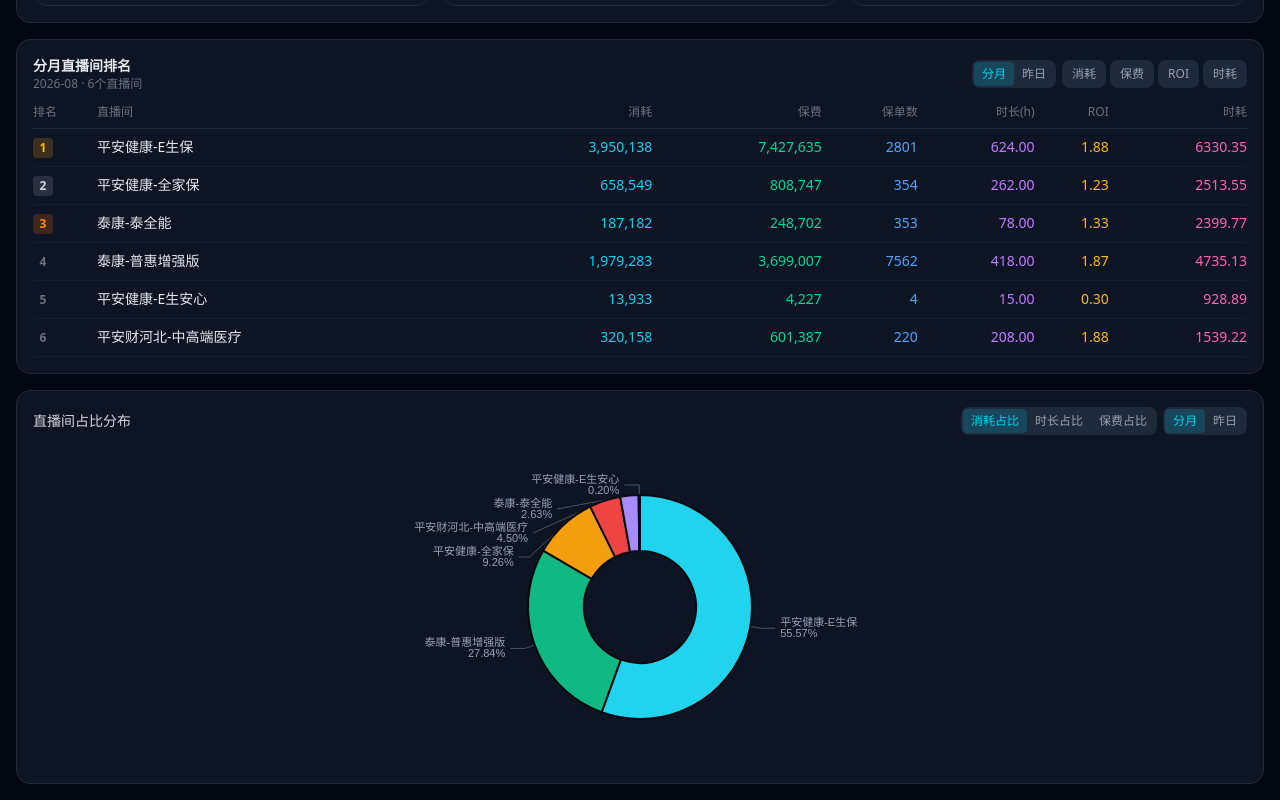
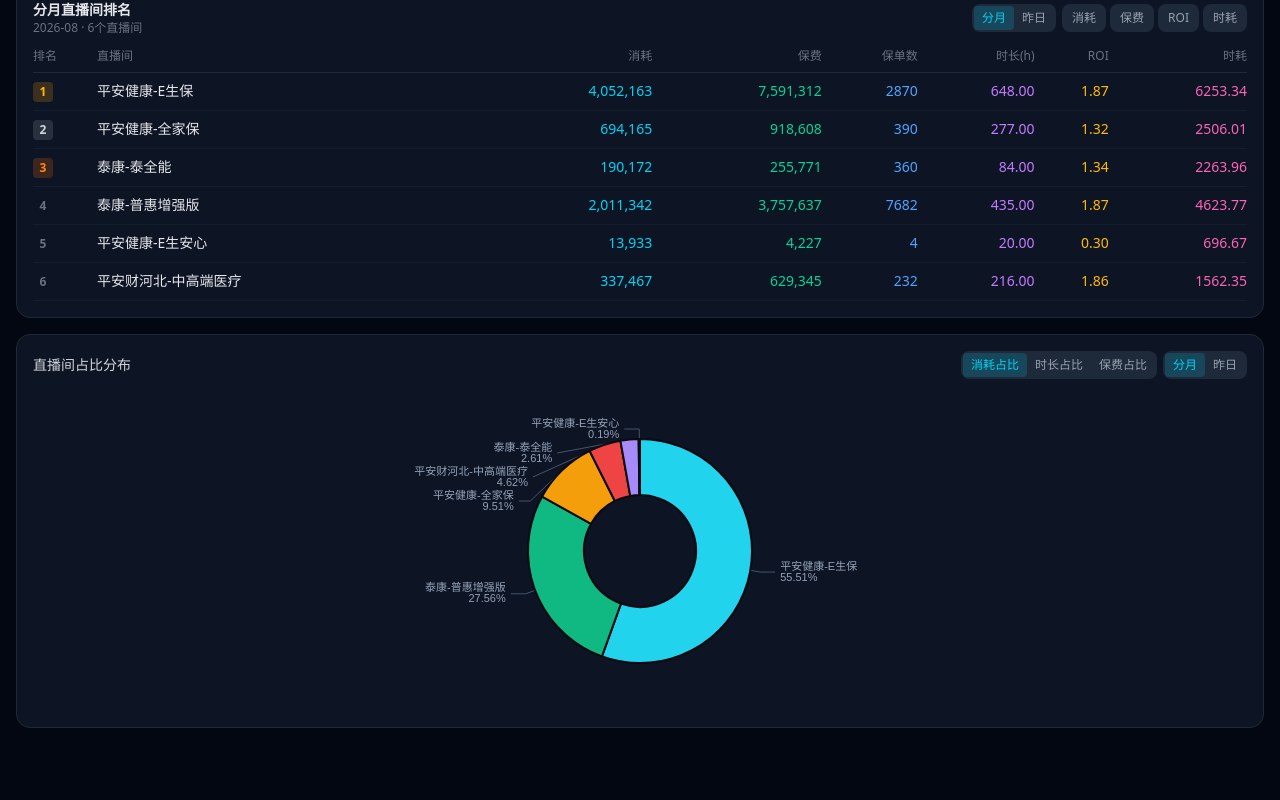
Before and after one commit to meimei132/meimei-dashboard, a Next.js app: page / in a window 1280 px wide. Shown: the part 759-1559 px from the top of the page. After the commit the page ends 1503 px from the top, so only its background shows below. Built offline with nearby package versions, Linux system fonts and the light colour scheme.

Commit message:
fix: 修复数据总览页面昨日数据计算逻辑

```diff
--- a/src/app/page.tsx
+++ b/src/app/page.tsx
@@ -127,11 +127,11 @@
   const [rankTimeView, setRankTimeView] = useState<string>("day");
   const [trendDateRange, setTrendDateRange] = useState<{ start: string; end: string }>({ start: '', end: '' });
 
-  // 只使用截止到昨天的数据
-  const filteredRecords = useMemo(() => filterUpToYesterday(records), [records]);
+  // 使用所有数据（不过滤）
+  const filteredRecords = records;
 
-  // 使用该直播间过滤后数据的最新日期作为"昨日"
-  const yesterdayDate = useMemo(() => getLatestDate(filteredRecords), [filteredRecords]);
+  // 使用最新日期作为"昨日"
+  const yesterdayDate = useMemo(() => getLatestDate(records), [records]);
 
   // 初始化趋势图日期范围
   const trendDateRangeInit = useMemo(() => {
@@ -423,11 +423,11 @@
     }
   }, [roomList, selectedRoom]);
 
-  // 只使用截止到昨天的数据
-  const filteredRecords = useMemo(() => filterUpToYesterday(records), [records]);
+  // 使用所有数据（不过滤）
+  const filteredRecords = records;
 
-  // 使用过滤后数据的最新日期作为"昨日"（用于昨日数据展示）
-  const yesterdayDate = useMemo(() => getLatestDate(filteredRecords), [filteredRecords]);
+  // 使用最新日期作为"昨日"
+  const yesterdayDate = useMemo(() => getLatestDate(records), [records]);
 
   // 使用原始数据的最新日期作为数据更新时间
   const latestDate = useMemo(() => getLatestDate(records), [records]);
```
